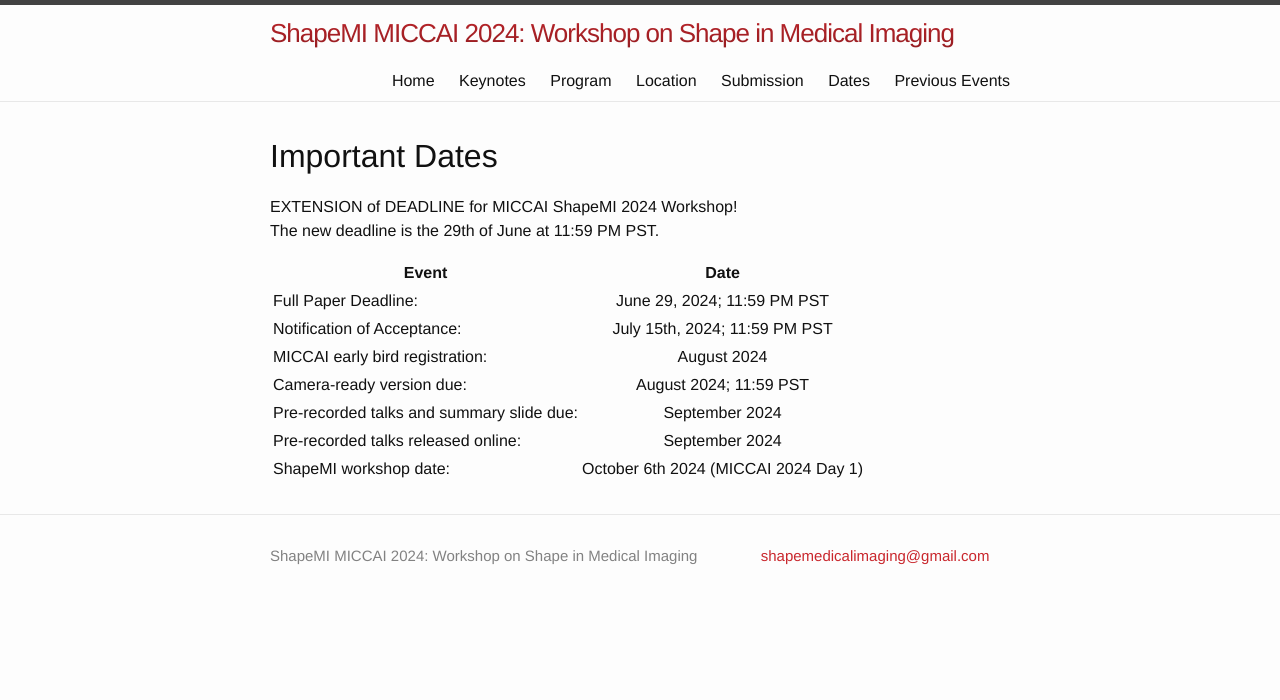
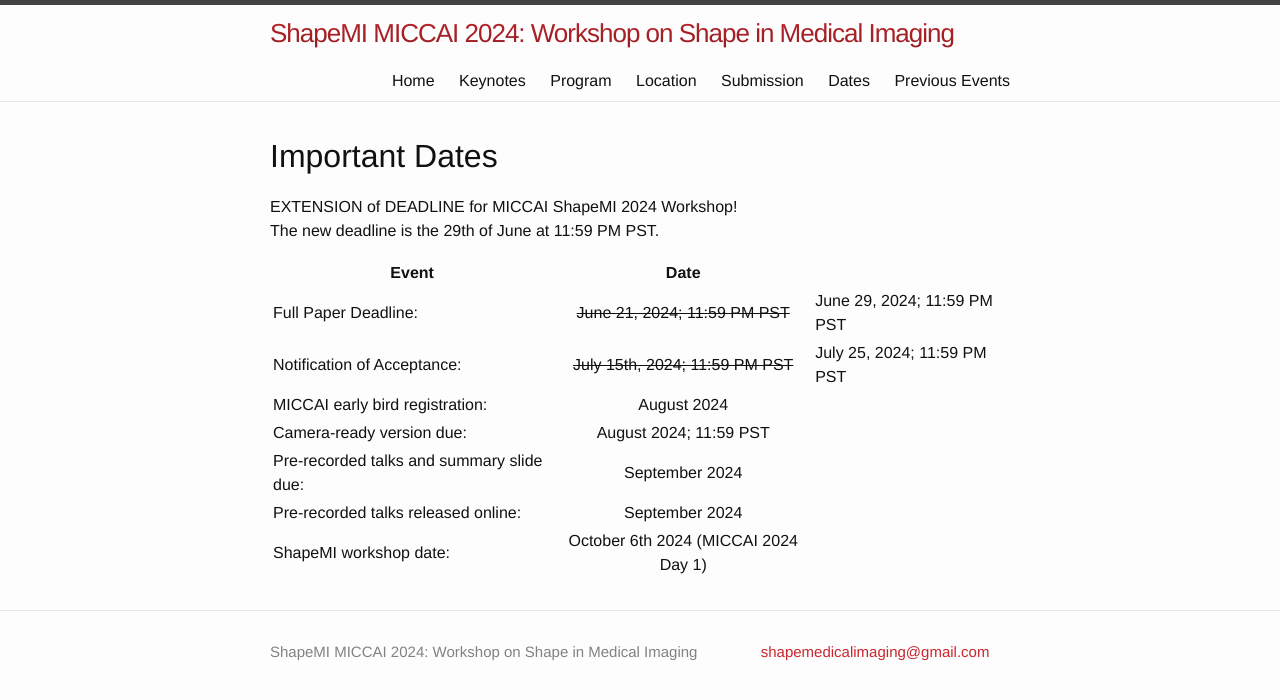
Before and after one commit to shapemi/shapemi.github.io, a Jekyll site: the page built from dates/index.md, in a window 1280 px wide. Shown: the top 700 px of the page. Built offline with Jekyll 4.4.1, drawn with Linux system fonts in a browser that asks for light colours.

Commit message:
Update index.md
Test if new table format suggested by jan works, never used the ~~  ~~ format and unequal || rows before.

```diff
--- a/dates/index.md
+++ b/dates/index.md
@@ -10,8 +10,8 @@ EXTENSION of DEADLINE for MICCAI ShapeMI 2024 Workshop! <br> The new deadline is
 
 | Event | Date |
 |---|:---:|
-| Full Paper Deadline: | June 29, 2024; 11:59 PM PST |
-| Notification of Acceptance: | July 15th, 2024; 11:59 PM PST |
+| Full Paper Deadline: | ~~June 21, 2024; 11:59 PM PST~~ | June 29, 2024; 11:59 PM PST |
+| Notification of Acceptance: | ~~July 15th, 2024; 11:59 PM PST~~ | July 25, 2024; 11:59 PM PST |
 | MICCAI early bird registration: | August 2024 |
 | Camera-ready version due: | August 2024; 11:59 PST |
 | Pre-recorded talks and summary slide due: | September 2024 |
```
